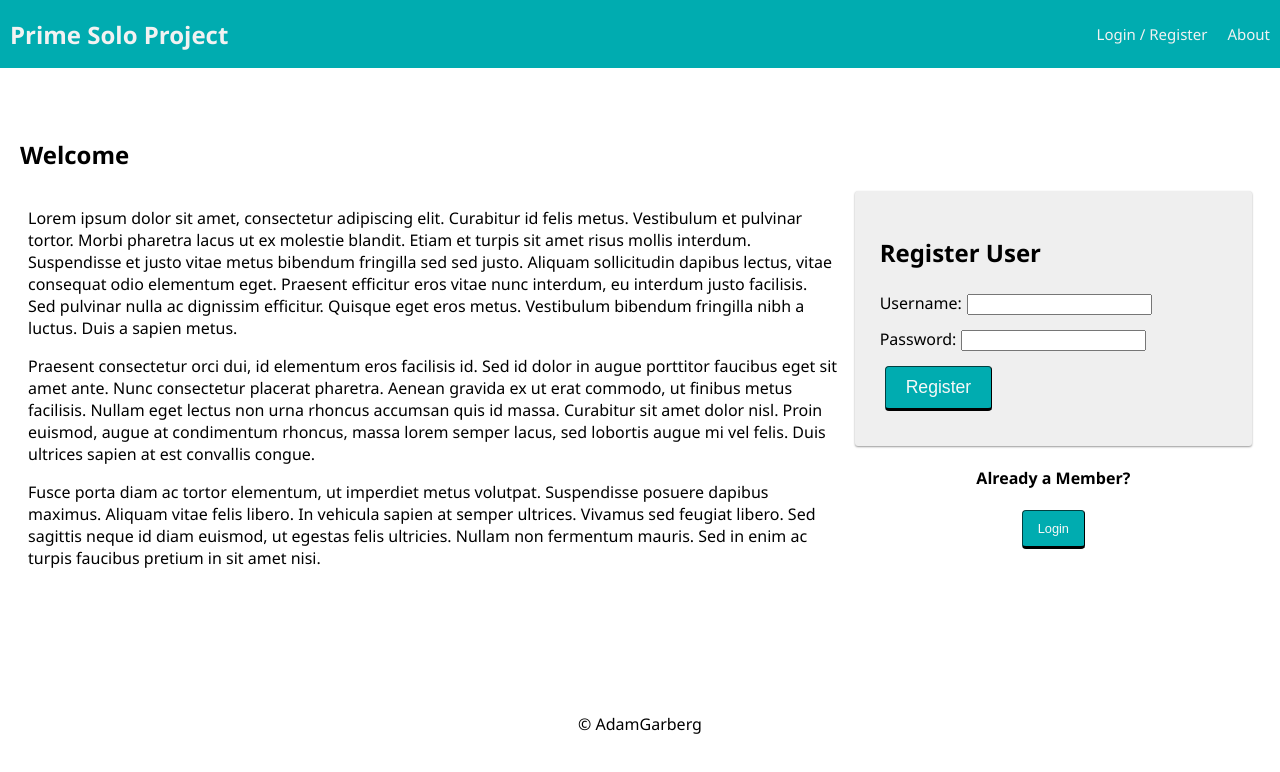
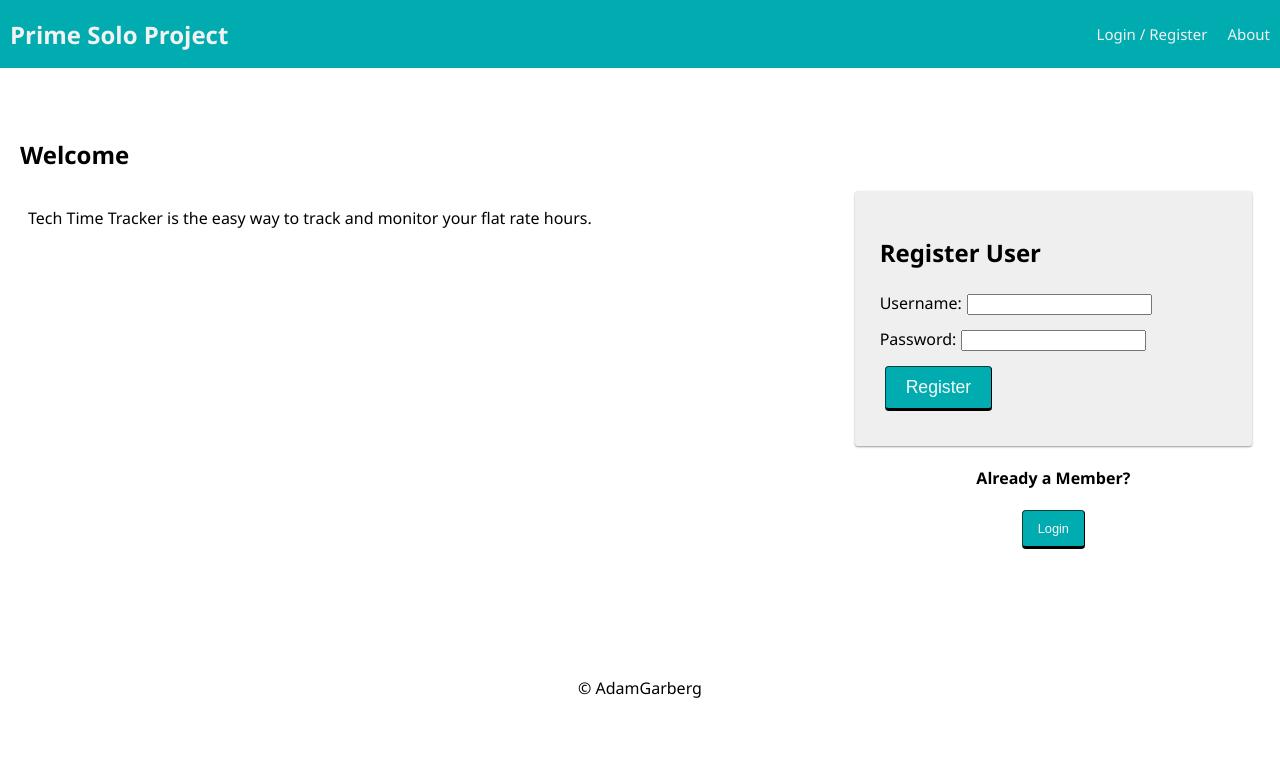
Before and after one commit to agarberg/solo-project, a React (Create React App) app: page /#/home in a window 1280 px wide. Shown: the top 772 px of the page. Built offline with nearby package versions, Linux system fonts and the light colour scheme; no server answers.

Commit message:
changed landing page P text

```diff
--- a/src/components/LandingPage/LandingPage.jsx
+++ b/src/components/LandingPage/LandingPage.jsx
@@ -20,35 +20,7 @@
       <div className="grid">
         <div className="grid-col grid-col_8">
           <p>
-            Lorem ipsum dolor sit amet, consectetur adipiscing elit. Curabitur
-            id felis metus. Vestibulum et pulvinar tortor. Morbi pharetra lacus
-            ut ex molestie blandit. Etiam et turpis sit amet risus mollis
-            interdum. Suspendisse et justo vitae metus bibendum fringilla sed
-            sed justo. Aliquam sollicitudin dapibus lectus, vitae consequat odio
-            elementum eget. Praesent efficitur eros vitae nunc interdum, eu
-            interdum justo facilisis. Sed pulvinar nulla ac dignissim efficitur.
-            Quisque eget eros metus. Vestibulum bibendum fringilla nibh a
-            luctus. Duis a sapien metus.
-          </p>
-
-          <p>
-            Praesent consectetur orci dui, id elementum eros facilisis id. Sed
-            id dolor in augue porttitor faucibus eget sit amet ante. Nunc
-            consectetur placerat pharetra. Aenean gravida ex ut erat commodo, ut
-            finibus metus facilisis. Nullam eget lectus non urna rhoncus
-            accumsan quis id massa. Curabitur sit amet dolor nisl. Proin
-            euismod, augue at condimentum rhoncus, massa lorem semper lacus, sed
-            lobortis augue mi vel felis. Duis ultrices sapien at est convallis
-            congue.
-          </p>
-
-          <p>
-            Fusce porta diam ac tortor elementum, ut imperdiet metus volutpat.
-            Suspendisse posuere dapibus maximus. Aliquam vitae felis libero. In
-            vehicula sapien at semper ultrices. Vivamus sed feugiat libero. Sed
-            sagittis neque id diam euismod, ut egestas felis ultricies. Nullam
-            non fermentum mauris. Sed in enim ac turpis faucibus pretium in sit
-            amet nisi.
+            Tech Time Tracker is the easy way to track and monitor your flat rate hours.
           </p>
         </div>
         <div className="grid-col grid-col_4">
```
